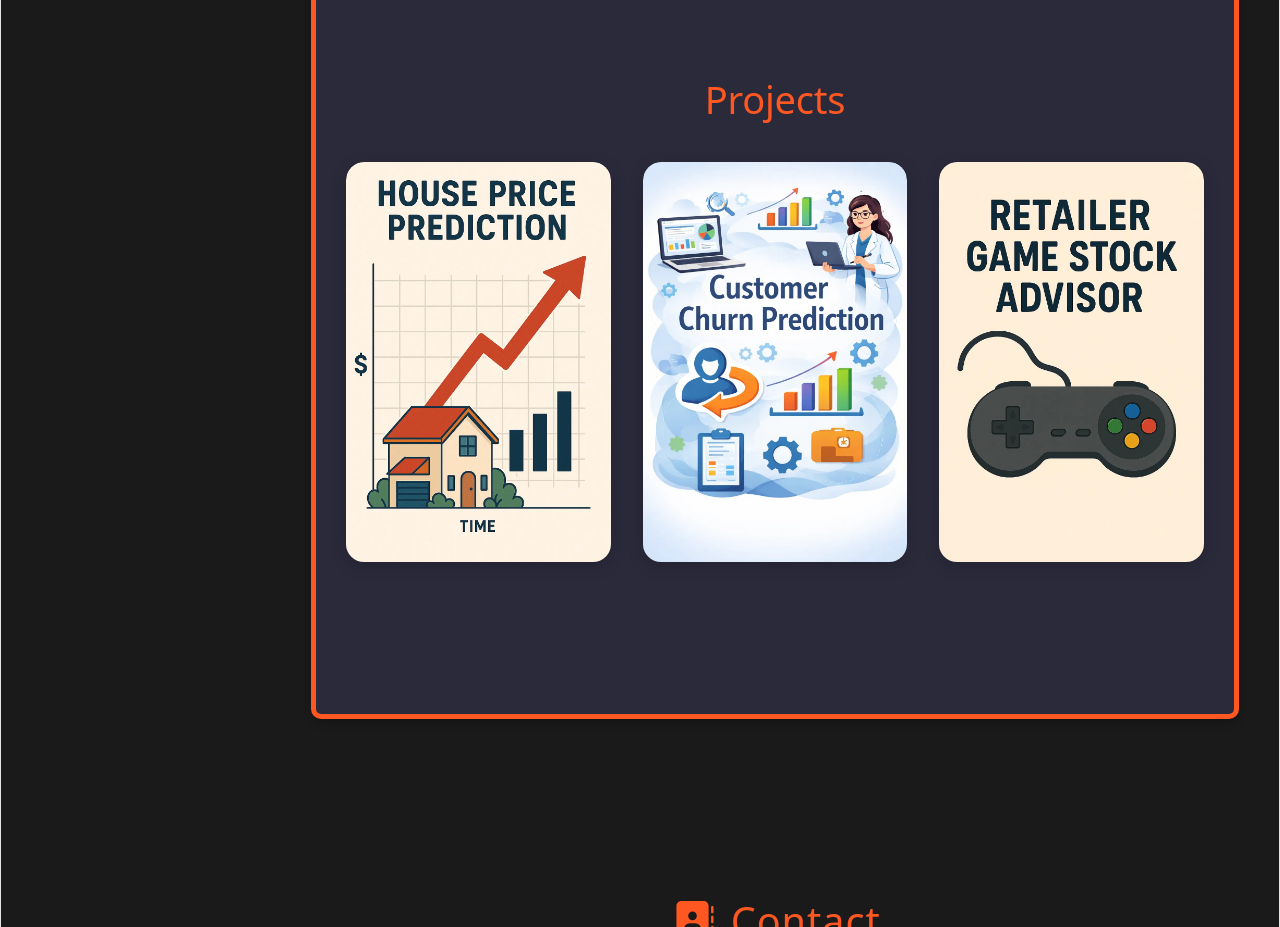
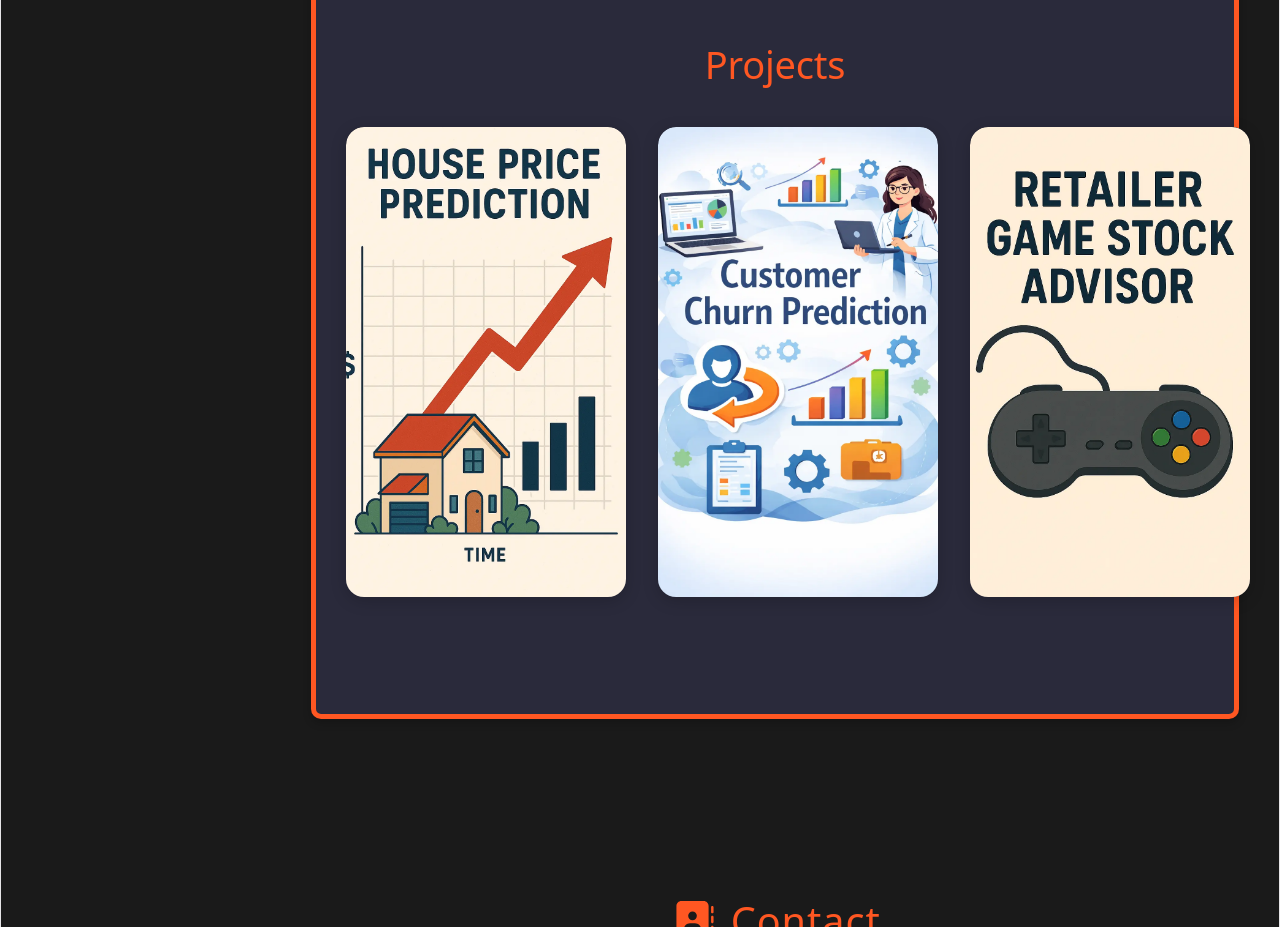
Before and after one commit to Aniruddha-25/Portfolio, a React app: page / in a window 1280 px wide. Shown: the part 6980-7907 px from the top of the page. Built offline with nearby package versions, Linux system fonts and the light colour scheme; the HTML template or start-up script is replaced by a standard one.

Commit message:
Changed the Project Cards Design a little to make it more appealing

```diff
--- /dev/null
+++ b/src/components/projects/project_programs.ts
@@ -0,0 +1,47 @@
+import type { IconDefinition } from "@fortawesome/fontawesome-svg-core";
+import {
+  faBrain,
+  faChartLine,
+  faCode,
+  faFlask,
+  faLayerGroup,
+  faServer,
+  faTable,
+} from "@fortawesome/free-solid-svg-icons";
+import {
+  faCss3Alt,
+  faHtml5,
+  faJs,
+  faPython,
+} from "@fortawesome/free-brands-svg-icons";
+
+export type ProgramMeta = {
+  label: string;
+  icon: IconDefinition;
+};
+
+export const programMetaMap: Record<string, ProgramMeta> = {
+  Python: { label: "Python", icon: faPython },
+  "Scikit-learn": { label: "Scikit-learn", icon: faBrain },
+  Pandas: { label: "Pandas", icon: faTable },
+  Flask: { label: "Flask", icon: faFlask },
+  HTML: { label: "HTML", icon: faHtml5 },
+  CSS: { label: "CSS", icon: faCss3Alt },
+  JavaScript: { label: "JavaScript", icon: faJs },
+  "HTML/CSS": { label: "HTML/CSS", icon: faHtml5 },
+  Django: { label: "Django", icon: faServer },
+  NumPy: { label: "NumPy", icon: faLayerGroup },
+  Matplotlib: { label: "Matplotlib", icon: faChartLine },
+};
+
+const defaultProgramMeta: ProgramMeta = {
+  label: "Tool",
+  icon: faCode,
+};
+
+export const getProgramMeta = (programName: string): ProgramMeta => {
+  return programMetaMap[programName] ?? {
+    ...defaultProgramMeta,
+    label: programName,
+  };
+};
--- a/src/components/projects/projects.css
+++ b/src/components/projects/projects.css
@@ -59,7 +59,6 @@
   column-gap: 32px;
   row-gap: 40px;
   justify-items: center;
-  length:100%;
   width: 100%;
   max-width: 2000px;
   margin-left: auto;
@@ -69,9 +68,9 @@
 .project-card {
   position: relative;
   width: 100%;
-  max-width: 280px;
-  min-width: 240px;
-  height: 400px;
+  max-width: 340px;
+  min-width: 280px;
+  height: 470px;
   border-radius: 18px;
   overflow: hidden;
   box-shadow: 0 4px 16px var(--shadow-soft);
@@ -103,7 +102,12 @@
   left: 0;
   right: 0;
   bottom: 0;
-  background: linear-gradient(180deg, var(--primary-overlay-strong) 0%, var(--overlay-dark) 100%);
+  background: linear-gradient(
+    180deg,
+    rgba(197, 68, 28, 0.9) 0%,
+    rgba(120, 40, 16, 0.92) 55%,
+    rgba(18, 12, 9, 0.95) 100%
+  );
   opacity: 0;
   transition: opacity 0.3s;
   display: flex;
@@ -138,12 +142,12 @@
 
 .project-overlay-content {
   color: var(--text-white);
-  padding: 32px 18px 24px 18px;
+  padding: 34px 22px 28px 22px;
   text-align: center;
   width: 100%;
   display: flex;
   flex-direction: column;
-  justify-content: center;
+  justify-content: flex-end;
   align-items: center;
   height: 100%;
   transform: translateY(60px);
@@ -152,16 +156,59 @@
 }
 
 .project-overlay-content h3 {
-  margin-bottom: 15px;
+  margin-top: 16px;
+  margin-bottom: 10px;
+  font-size: 1.45rem;
+  font-weight: 800;
+  line-height: 1.2;
+  letter-spacing: 0.01em;
 }
 
 .project-overlay-content p {
-  margin-bottom: auto;
+  margin-bottom: 0;
   max-width: 90%;
+  margin-top: 12px;
+  font-size: 1rem;
+  line-height: 1.5;
+  color: var(--text-light);
 }
 
 .project-overlay-content .project-link {
-  margin-top: auto;
+  margin-top: 18px;
+}
+
+.project-programs {
+  width: 100%;
+  max-width: 92%;
+  text-align: center;
+}
+
+.project-programs-list {
+  margin-top: 2px;
+  width: 100%;
+  display: grid;
+  grid-template-columns: repeat(2, minmax(0, 1fr));
+  gap: 8px;
+}
+
+.project-program-chip {
+  width: 100%;
+  padding: 8px 10px;
+  border-radius: 10px;
+  border: 1px solid var(--primary-color);
+  background: var(--primary-overlay-pill);
+  color: var(--text-white);
+  font-size: 0.85rem;
+  font-weight: 700;
+  line-height: 1.2;
+  display: inline-flex;
+  align-items: center;
+  justify-content: flex-start;
+  gap: 8px;
+}
+
+.project-program-chip svg {
+  font-size: 1.05rem;
 }
 
 .project-card:hover .project-overlay-content {
--- a/src/components/projects/projects.tsx
+++ b/src/components/projects/projects.tsx
@@ -2,6 +2,7 @@ import "./projects.css";
 import { FontAwesomeIcon } from "@fortawesome/react-fontawesome";
 import { faArrowUpRightFromSquare } from "@fortawesome/free-solid-svg-icons";
 import { projectsList } from "./projects_list";
+import { getProgramMeta } from "./project_programs";
 
 function Projects() {
   return (
@@ -20,6 +21,20 @@ function Projects() {
 
             <div className="project-overlay">
               <div className="project-overlay-content">
+                <div className="project-programs" aria-label="Programs used">
+                  <div className="project-programs-list">
+                    {project.programsUsed.map((program) => {
+                      const programMeta = getProgramMeta(program);
+
+                      return (
+                        <span className="project-program-chip" key={program}>
+                          <FontAwesomeIcon icon={programMeta.icon} />
+                          <span>{programMeta.label}</span>
+                        </span>
+                      );
+                    })}
+                  </div>
+                </div>
                 <h3>{project.title}</h3>
                 <p>{project.description}</p>
 
--- a/src/components/projects/projects_list.ts
+++ b/src/components/projects/projects_list.ts
@@ -1,6 +1,7 @@
 export type Project = {
   title: string;
   description: string;
+  programsUsed: string[];
   image: string;
   link: string;
 };
@@ -20,6 +21,15 @@ export const projectsList: Project[] = [
     title: "House Price Prediction",
     description:
       "ML model predicting house prices with full-stack web interface.",
+    programsUsed: [
+      "Python",
+      "Scikit-learn",
+      "Pandas",
+      "Flask",
+      "HTML",
+      "CSS",
+      "JavaScript",
+    ],
     image: "projects/house-price-prediction.webp",
     link: "https://github.com/Aniruddha-25/House_Price_Prediction",
   },
@@ -27,6 +37,16 @@ export const projectsList: Project[] = [
     title: "Customer Churn Prediction",
     description:
       "Django app predicting customer churn using travel data.",
+    programsUsed: [
+      "Python",
+      "Django",
+      "Scikit-learn",
+      "NumPy",
+      "Pandas",
+      "HTML",
+      "CSS",
+      "JavaScript",
+    ],
     image: "projects/customer_churn_prediction.webp",
     link: "https://github.com/Aniruddha-25/customer_churn_prediction",
   },
@@ -34,6 +54,16 @@ export const projectsList: Project[] = [
     title: "Retailer Game Stock Advisor",
     description:
       "ML system predicting top-selling games using Random Forest.",
+    programsUsed: [
+      "Python",
+      "Flask",
+      "Scikit-learn",
+      "Pandas",
+      "Matplotlib",
+      "HTML",
+      "CSS",
+      "JavaScript",
+    ],
     image: "projects/retailer-game-stock-advisor.webp",
     link: "https://github.com/Aniruddha-25/Retailer_Game_Stock_Advisor",
   },
```
